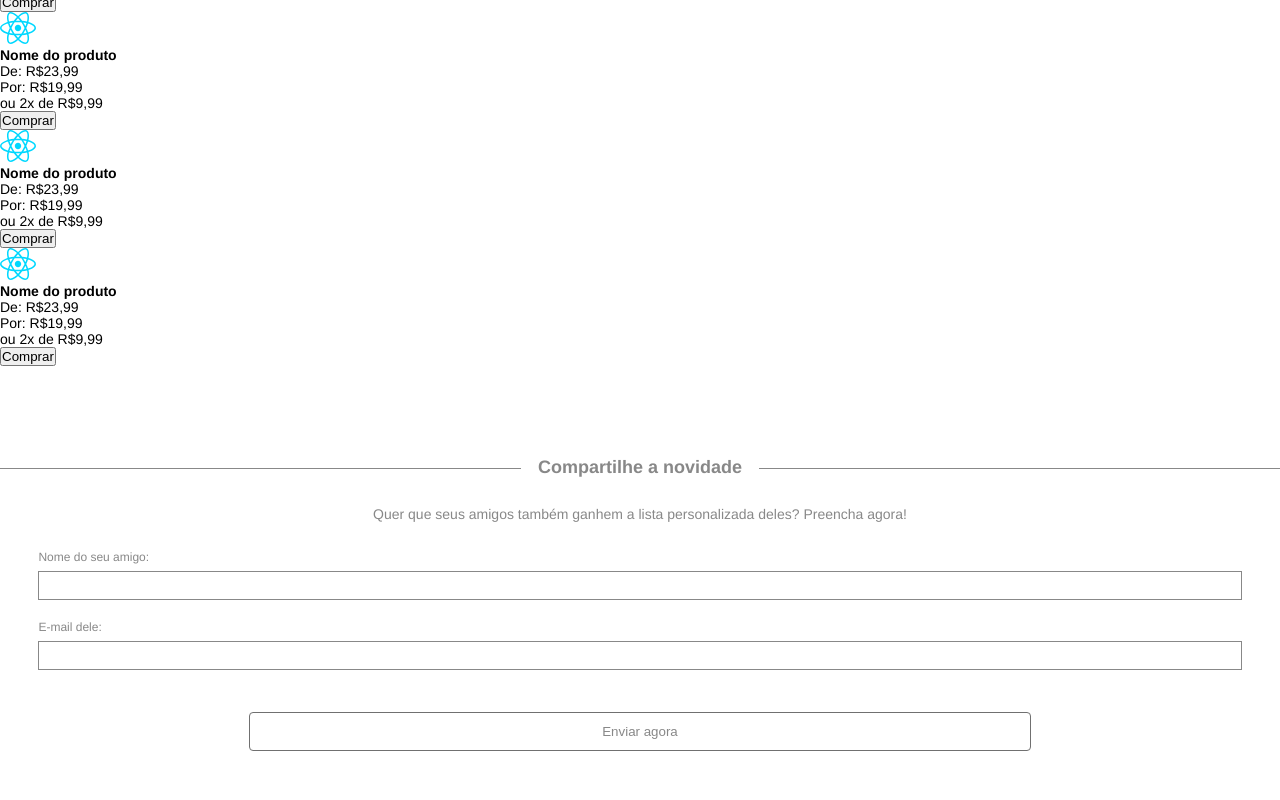
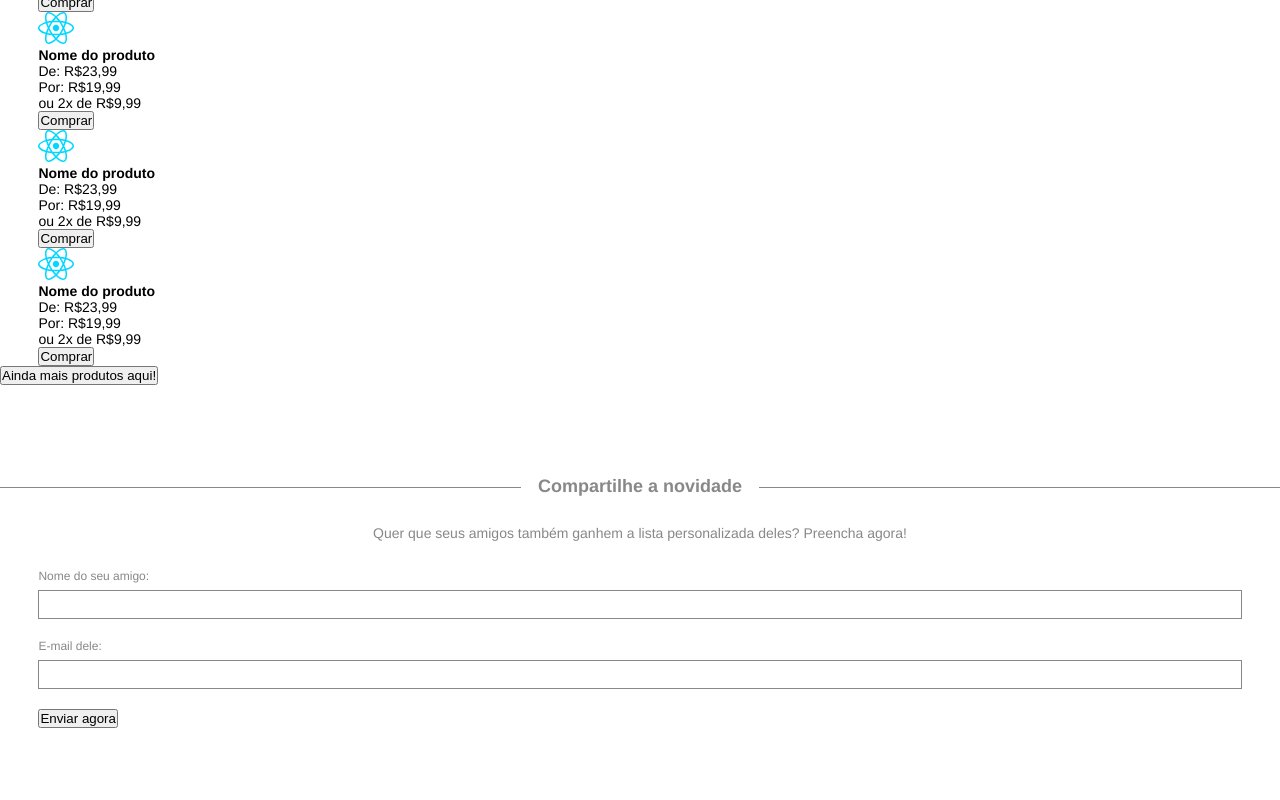
Before and after one commit to brunonasc74/linx-frontend-challenge, a React (Vite) app: page / in a window 1280 px wide. Shown: the part 1100-1900 px from the top of the page. Built offline with nearby package versions, Linux system fonts and the light colour scheme.

Commit message:
Components' structure altered

```diff
--- a/src/components/FormShare.jsx
+++ b/src/components/FormShare.jsx
@@ -16,7 +16,11 @@ const FormShare = () => {
 						<input type='text'></input>
 					</div>
 
-					<input type='submit' value='Enviar agora' className='btn'></input>
+					<input
+						type='submit'
+						value='Enviar agora'
+						className='btn-formshare'
+					></input>
 				</form>
 			</div>
 		</div>
--- a/src/components/Product.jsx
+++ b/src/components/Product.jsx
@@ -1,16 +1,18 @@
 import reactLogo from '../assets/react.svg';
 const Product = ({ productImg, productName }) => {
 	return (
-		<div>
-			<div className='img-div'>
-				<img src={productImg} alt='' />
-			</div>
-			<div className='price-div'>
-				<h4>{productName}</h4>
-				<p>De: R$23,99</p>
-				<p>Por: R$19,99</p>
-				<p>ou 2x de R$9,99</p>
-				<input type='button' value='Comprar' />
+		<div className='container'>
+			<div className='product'>
+				<div className='img-div'>
+					<img src={productImg} alt='Imagem do produto' />
+				</div>
+				<div className='price-div'>
+					<h4>{productName}</h4>
+					<p className='s-pricetag'>De: R$23,99</p>
+					<p className='b-pricetag'>Por: R$19,99</p>
+					<p className='s-pricetag'>ou 2x de R$9,99</p>
+					<input type='button' value='Comprar' />
+				</div>
 			</div>
 		</div>
 	);
--- a/src/components/ProductsSection.jsx
+++ b/src/components/ProductsSection.jsx
@@ -3,10 +3,17 @@ import Product from './Product';
 const ProductsSection = () => {
 	return (
 		<div>
-			<Product />
-			<Product />
-			<Product />
-			<Product />
+			<div className='product-grid'>
+				<Product />
+				<Product />
+				<Product />
+				<Product />
+			</div>
+			<input
+				type='submit'
+				value='Ainda mais produtos aqui!'
+				className='btn-product'
+			></input>
 		</div>
 	);
 };
```
